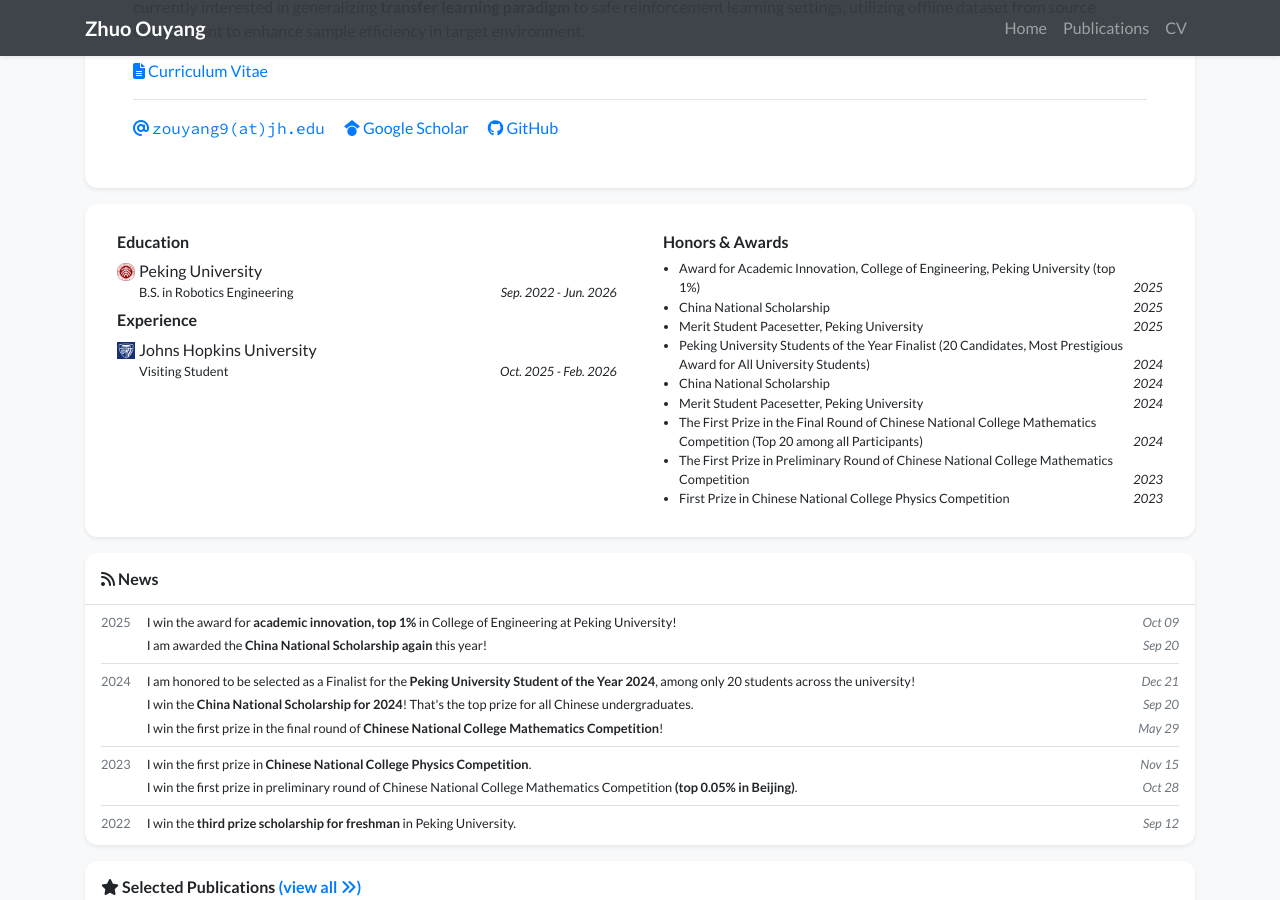
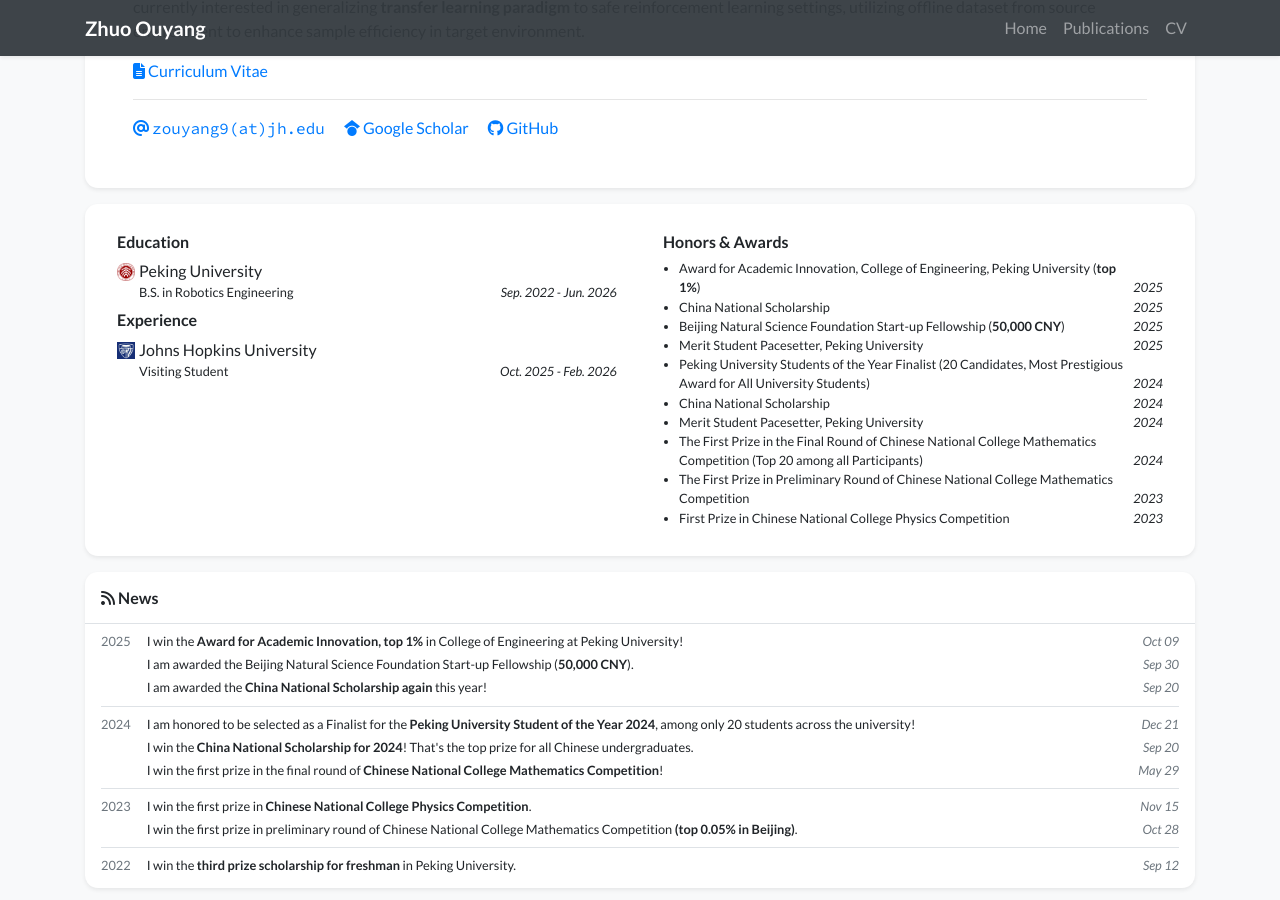
Before and after one commit to Owen-in-pku/Zhuo-Ouyang, a Jekyll site: the page built from index.html, in a window 1280 px wide and 900 px high, scrolled down 389 px. Built offline with Jekyll 4.4.1, drawn with Linux system fonts in a browser that asks for light colours; nearby versions of some CDN libraries; a style sheet for code colours, icons or effects is not loaded.

Commit message:
award_and_news_revise

```diff
--- a/_data/profile.yml
+++ b/_data/profile.yml
@@ -61,9 +61,11 @@ experience:
   date: Oct. 2025 - Feb. 2026
 
 awards:
-- name: Award for Academic Innovation, College of Engineering, Peking University (top 1%)
+- name: Award for Academic Innovation, College of Engineering, Peking University (<strong>top 1%</strong>)
   date: 2025
 - name: China National Scholarship
+  date: 2025
+- name: Beijing Natural Science Foundation Start-up Fellowship (<strong>50,000 CNY</strong>)
   date: 2025
 - name: Merit Student Pacesetter, Peking University
   date: 2025
```
Also changed, not shown: _news/2025-news1.md (+1 -1 lines), _news/2025-news3.md (added, +4 -0 lines), _news/2022-news1.md (renamed from _news/2022-lorem.md).
